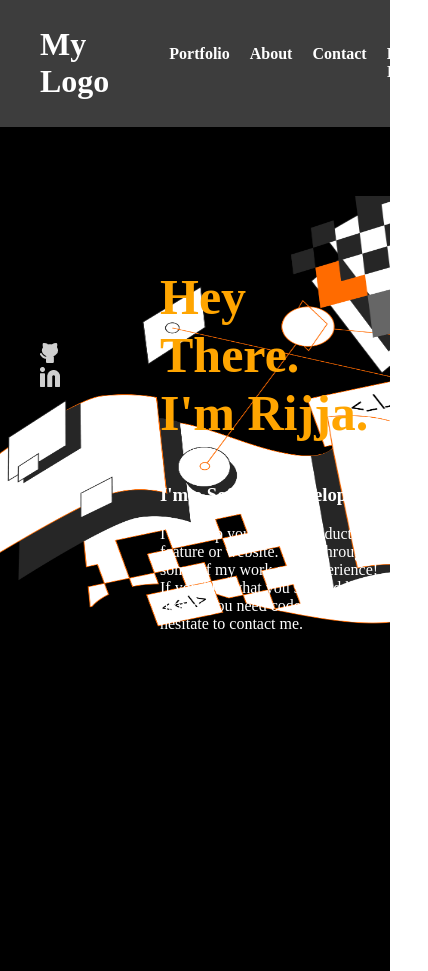
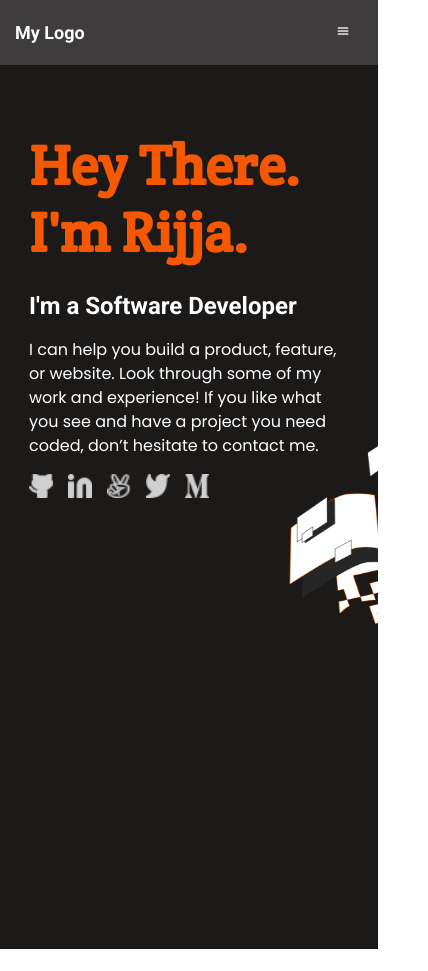
Before and after one commit to Rijja-Farhan/Portfolio, a website: page index.html in a window 390 px wide. Shown: the whole page, 428 px wide, since content can reach past the window. After the commit the page ends 949 px from the top, so only its background shows below. Drawn offline with Linux system fonts and the light colour scheme.

Commit message:
MobileFirst-Navbar and headline completed

```diff
--- a/index.html
+++ b/index.html
@@ -4,9 +4,14 @@
 <head>
     <meta charset="UTF-8">
     <meta name="viewport" content="width=device-width, initial-scale=1.0">
+
     <link rel="stylesheet" href="style.css">
+    <link href="https://fonts.googleapis.com/css2?family=Crete+Round&display=swap" rel="stylesheet">
+    <link href="https://fonts.googleapis.com/css2?family=Roboto:wght@400;700&display=swap" rel="stylesheet">
+    <link href="https://fonts.googleapis.com/css2?family=Poppins:wght@400&display=swap" rel="stylesheet">
 
-    <title>Portfolio </title>
+    <title>Portfolio</title>
+
 </head>
 
 <body>
@@ -15,36 +20,28 @@
             <h1 id="Logo">My Logo</h1>
         </div>
         <nav>
-            <ul>
-                <li><a href="#">Portfolio</a></li>
-                <li><a href="#">About</a></li>
-                <li><a href="#">Contact</a></li>
-                <li><a href="#">Email Icon</a></li>
-            </ul>
+            <img class="nav-image" src="./Images/Icons/hamburger.png" alt="hamburger icon" />
         </nav>
     </header>
+
     <main>
-
-        <aside id="social-links">
-            <ul>
-                <li><a href="https://github.com/Rijja-Farhan"><img src="./Images/Icons/GithubLogo.png" /></a></li>
-                <li><a href="https://www.linkedin.com/in/rijja-farhan-011381214/"><img
-                            src="./Images/Icons/LinkedInLogo.png" /></a></li>
-
-            </ul>
-        </aside>
-
+        <!-- <img src="./Images/Headlineillustration.png" class="background-image" alt="Rotated Background"> -->
         <section id="intro">
             <h1>Hey There.<br>I'm Rijja.</h1>
             <h3>I'm a Software Developer</h3>
             <p>
-                I can help you build a product, feature or website. Look through some of my work and experience!
+                I can help you build a product, feature, or website. Look through some of my work and experience!
                 If you like what you see and have a project you need coded, don’t hesitate to contact me.
             </p>
+            <div id="social-icons">
+                <img src="./Images/Icons/GithubLogo.png" alt="GitHub Icon" />
+                <img src="./Images/Icons/LinkedInLogo.png" alt="LinkedIn Icon" />
+                <img src="./Images/Icons/Victory.png" alt="Victory Icon" />
+                <img src="./Images/Icons/Twitter.png" alt="Twitter Icon" />
+                <img src="./Images/Icons/M.png" alt="Medium Icon" />
+            </div>
         </section>
     </main>
-
-
 </body>
 
 </html>
--- a/package.json
+++ b/package.json
@@ -10,6 +10,7 @@
   "author": "",
   "license": "ISC",
   "devDependencies": {
+    "htmlhint": "^1.1.4",
     "stylelint": "^13.13.1",
     "stylelint-config-standard": "^21.0.0",
     "stylelint-csstree-validator": "^1.9.0",
--- a/style.css
+++ b/style.css
@@ -1,83 +1,90 @@
 body {
     margin: 0;
+    width: 378px;
+
+
 }
 
   header {
-  background-color: #3d3d3d;
+    background-color: #3E3C3C;
     color: white;
-  padding: 5px 10px;
+    padding: 10px 15px;
     display: flex;
     justify-content: space-between;
     align-items: center;
   }
 
   #Logo {
-  margin-left: 30px;
+    font-size: 18px;
+    font-weight: bold;
+    font-family: 'Roboto', serif;
+  }
+  .nav-image {
+   padding: 8px;
+    width: 24px;
+    height: 24px;
   }
 
-/* css for nav bar links */
-nav ul {
-  list-style-type: none;
+  main {
+    background-color: #1C1A19;
+    background-image: url("./Images/Headlineillustration.png");
+    background-position: 235px 317px;
+    background-repeat: no-repeat;
+    background-size: 261.83px 280.89px;
+    padding: 20px;
     display: flex;
-  flex-direction: row;
+    justify-content: center;
+    align-items: flex-start;
+    height: 100vh;
+
   }
 
-nav ul li {
-  margin-left: 20px;
+
+  #intro {
+    text-align: left;
+    max-width: 320px;
   }
 
-nav ul li a {
-  text-decoration: none;
+  #intro h1 {
+    color: #F55800;
+    font-size: 56px;
+    font-weight: 400pc;
+    line-height: 1.2;
+    margin-bottom: 10px;
+    font-family: 'Crete Round', serif;
+  }
+
+  #intro h3 {
+    color: white;
+    font-size: 24px;
+    font-weight: 700px;
+    line-height: 32px;
+    margin-bottom: 15px;
+    font-family: 'Roboto', sans-serif;
+  }
+
+  #intro p {
     color: white;
     font-size: 16px;
-  font-weight: bold;
+    font-weight: 400px;
+    line-height: 24px;
+
+    font-family: 'Poppins', sans-serif;
   }
 
-/* css for headline section */
-main {
+  #social-icons {
     display: flex;
-  flex-direction: row;
-  background-color: black;
-  background-image: url("./Images/Headlineillustration.png");
-  background-position: 100% 20%;
-  background-repeat: no-repeat;
-  background-size: 500px 500px;
-  height: 100vh;
+    gap: 15px;
+    width: 200px;
+    height: 40px;
   }
 
-/* css for social media logos */
-aside ul {
-  list-style-type: none;
-  padding-top: 200px;
+  #social-icons img {
+
+    width: 24px;
+    height: 24px;
+
   }
-
-aside ul li a {
-  text-decoration: none;
-  color: white;
-  font-size: 16px;
-  font-weight: bold;
+  #social-icons img:hover {
+    transform: scale(1.1);
 }
-
-/* css for headline text */
-section h1 {
-  color: orange;
-  font-size: 50px;
-  margin-left: 100px;
-  padding-top: 100px;
-  max-width: 250px;
-}
-
-section h3 {
-  color: white;
-  margin-left: 100px;
-}
-
-section p {
-  color: white;
-  margin-left: 100px;
-  max-width: 500px;
-}
-
-#illustration {
-  margin-left: 420px;
-}
```
Also changed, not shown: Images/Icons/EmailIcon.png (added), Images/Icons/M.png (added), Images/Icons/Twitter.png (added), Images/Icons/Victory.png (added), Images/Icons/hamburger.png (added), 1 other file. Lines whose indentation alone changed are shown as unchanged.
